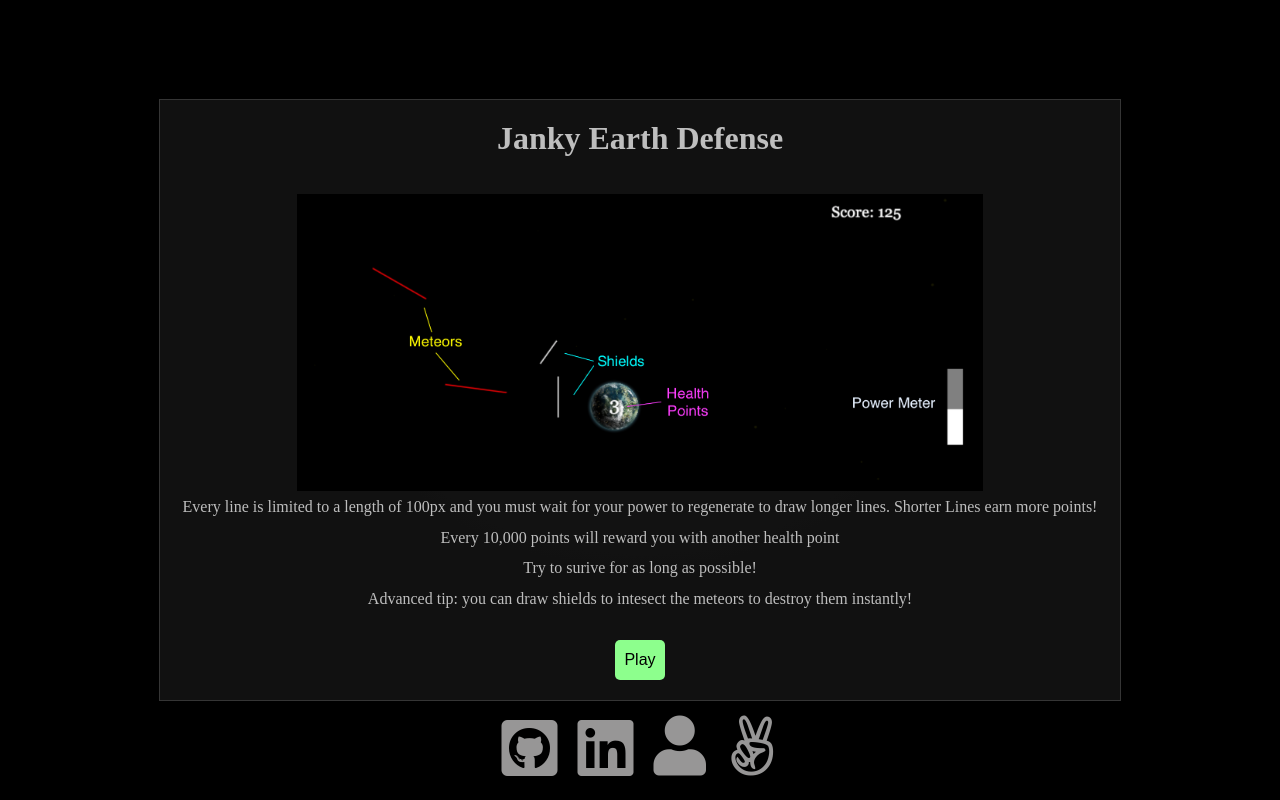
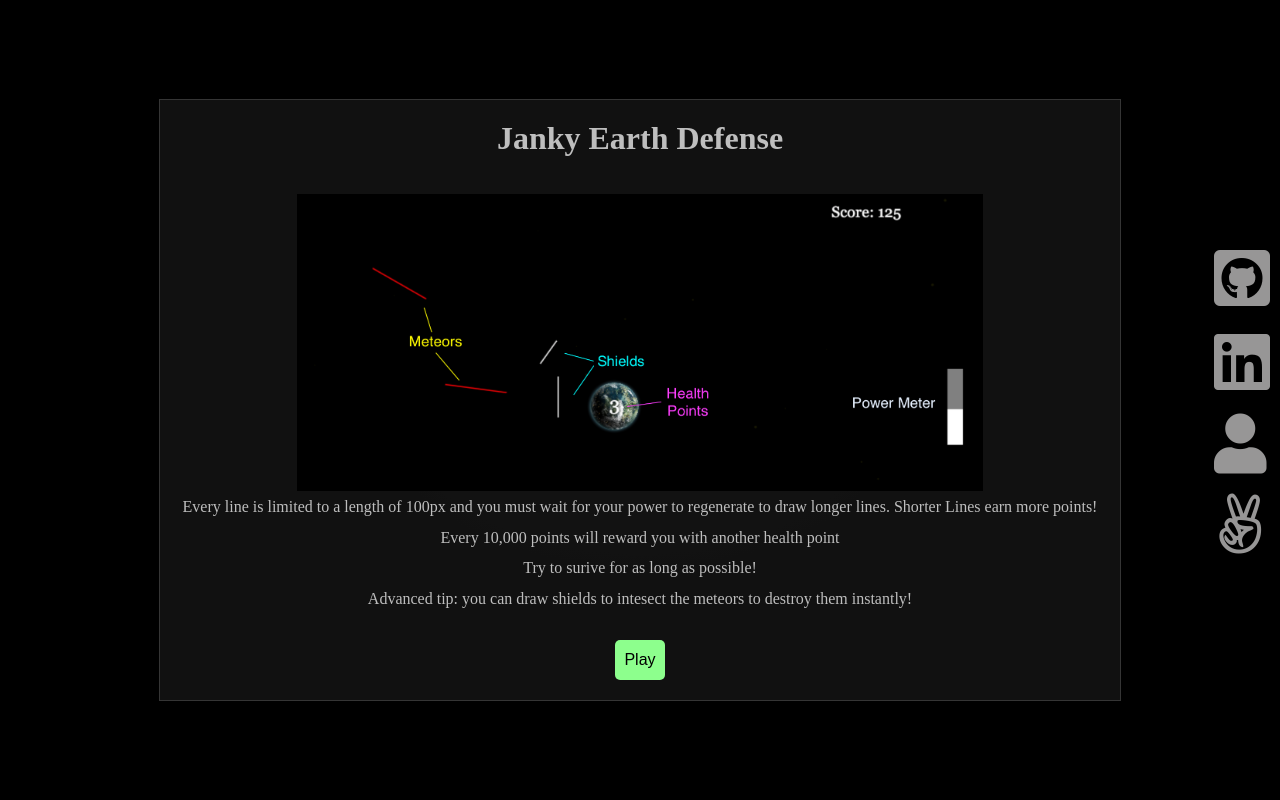
Before and after one commit to elvis-yuan/JankyEarthDefense, a website built with webpack: page index.html in a window 1280 px wide. Built offline with nearby package versions, Linux system fonts and the light colour scheme.

Commit message:
moved personal links

```diff
--- a/game.css
+++ b/game.css
@@ -121,16 +121,16 @@ canvas {
 .personal-links {
   position: absolute;
   color: white;
-  bottom: 20px;
-  width: 100%;
+  right: 0;
   display: flex;
+  flex-direction: column;
   justify-content: center;
 }
 
 .personal-icon {
   color: rgb(151, 150, 150);
   font-size: 64px;
-  margin: 0 10px;
+  margin: 10px;
 }
 
 .personal-icon:hover {
@@ -139,7 +139,7 @@ canvas {
 
 .personal-link {
   color: rgb(151, 150, 150);
-  margin: 0 10px;
+  margin: 10px;
   font-size: 60px;
 }
 
```
